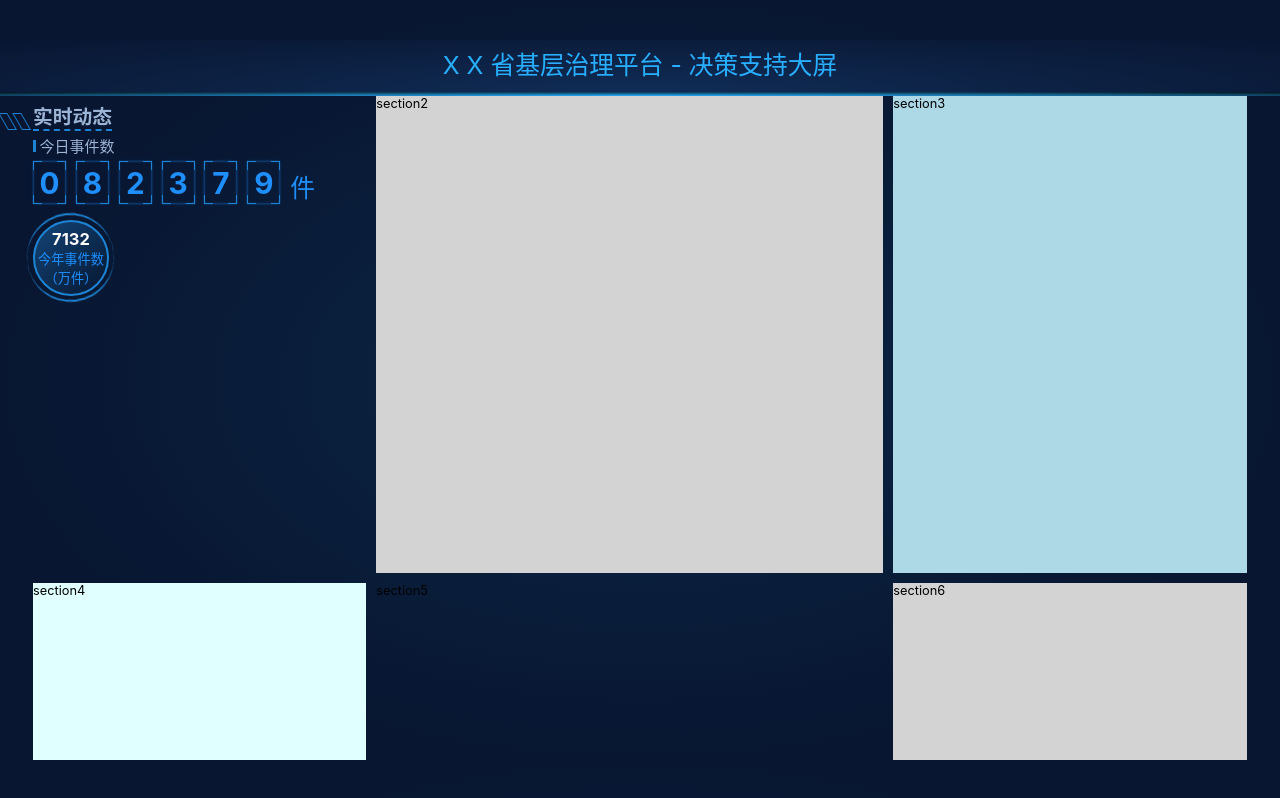
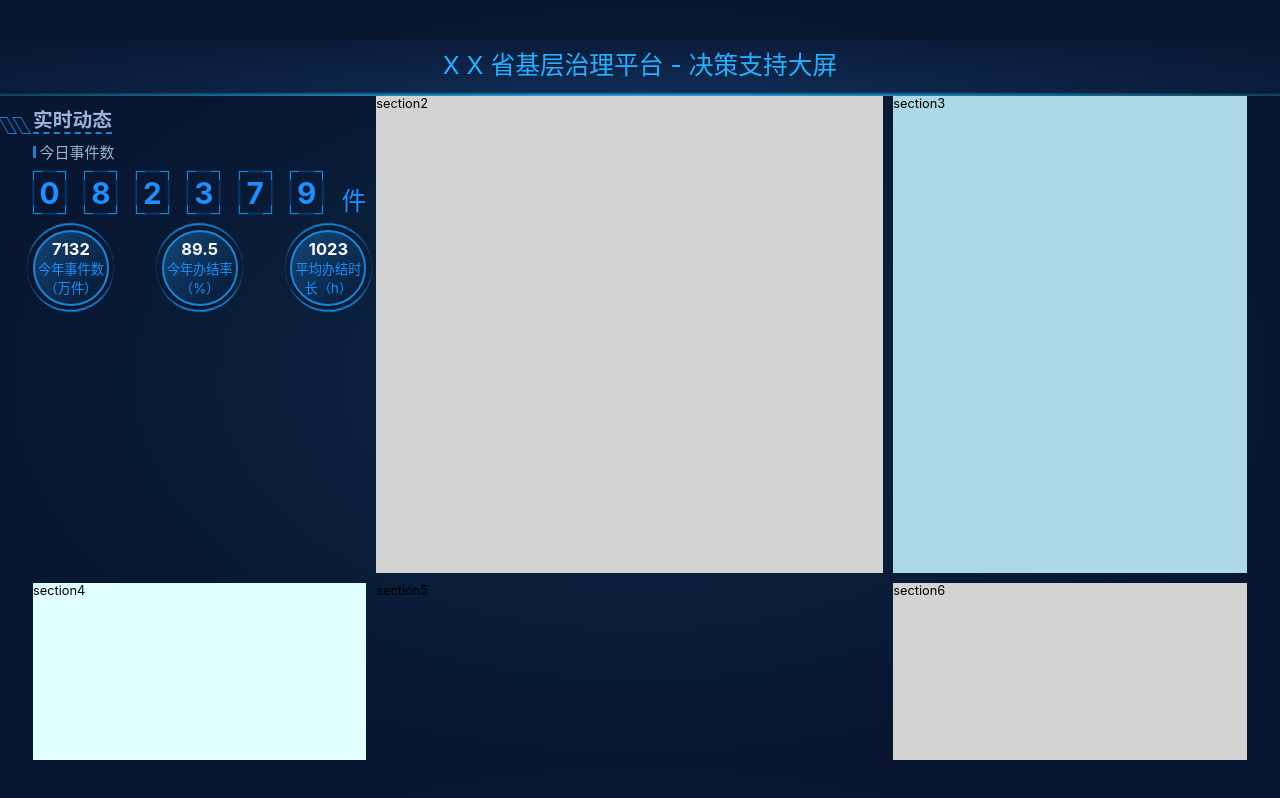
Before and after one commit to April-cl/big-screen, a React (Create React App) app: page /home in a window 1280 px wide. Built offline with nearby package versions, Linux system fonts and the light colour scheme.

Commit message:
完成三个统计圆圈

```diff
--- a/src/components/real-timeDynamics.tsx
+++ b/src/components/real-timeDynamics.tsx
@@ -18,6 +18,14 @@ export const RealTimeDynamics = () => {
           <span className="eventStatisticsNumber">7132</span>
           <span className="eventStatisticsTitle">今年事件数（万件）</span>
         </div>
+        <div className="circleBorder">
+          <span className="eventStatisticsNumber">89.5</span>
+          <span className="eventStatisticsTitle">今年办结率（%）</span>
+        </div>
+        <div className="circleBorder">
+          <span className="eventStatisticsNumber">1023</span>
+          <span className="eventStatisticsTitle">平均办结时长（h）</span>
+        </div>
       </div>
     </div>
   )
--- a/src/pages/home/home.scss
+++ b/src/pages/home/home.scss
@@ -25,7 +25,7 @@
       /426fr 648fr 452fr ;
     grid-gap: px(12);
     .sectionName {
-      margin: px(6) 0;
+      margin: px(10) 0;
       position: relative;
       color: $font-title-color;
       span {
@@ -51,7 +51,7 @@
       }
     }
     .componentName {
-      margin: px(6) 0;
+      margin: px(10) 0;
       color: $font-title-color;
       &::before{
         content: '';
@@ -119,30 +119,31 @@
     > .section1 {
       grid-area: box1;
       .eventNumber {
+        display: flex;
+        justify-content: space-between;
         > span {
           color: rgb(30, 143, 253);
-          &:not(:first-child) {
-            margin-left: px(12);
-          }
+          display: inline-block;
+          height: px(52);
           &:not(:last-child) {
             font-size: px(36);
-            display: inline-block;
             width: px(40);
-            height: px(52);
             text-align: center;
             line-height: px(52);
             font-weight: bold;
           }
           &:last-child {
-            vertical-align: bottom;
             font-size: px(30);
+            line-height: px(74);
           }
         }
       }
       .eventStatistics {
-        text-align: center;
         margin: px(10) 0;
         padding: px(10) 0;
+        text-align: center;
+        display: flex;
+        justify-content: space-between;
         .eventStatisticsNumber {
           color: rgb(254, 251, 252);
           font-size: px(20);
```
